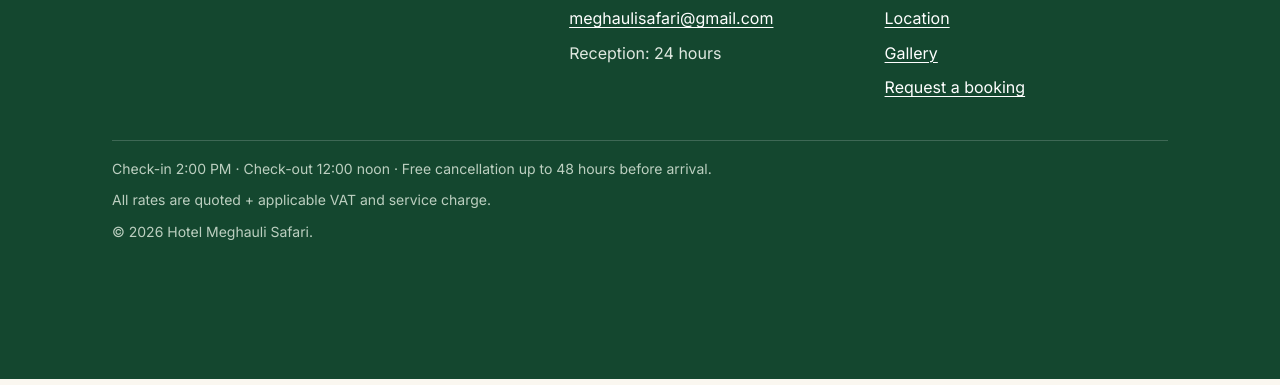
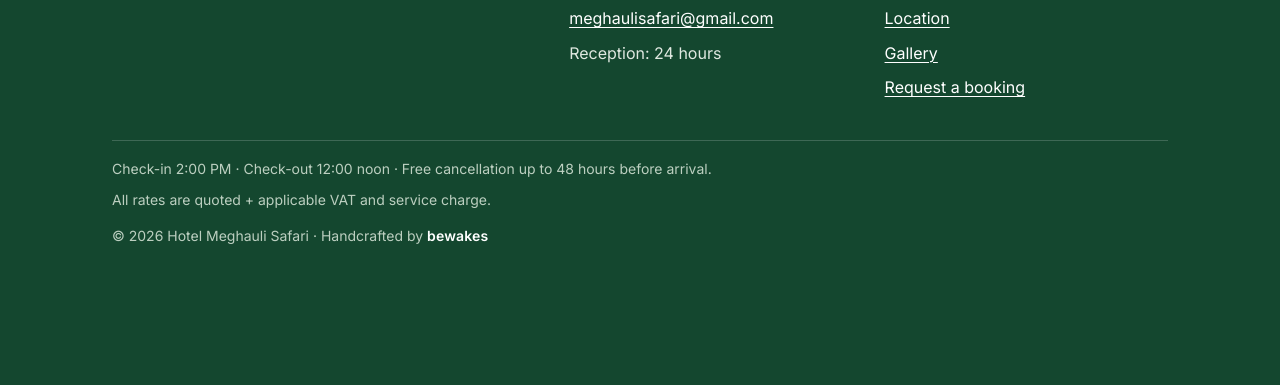
Before and after one commit to meghaulisafari/meghaulisafari.github.io, a plain HTML site: page index.html in a window 1280 px wide. Shown: the part 4245-4630 px from the top of the page. Drawn offline with Linux system fonts and the light colour scheme.

Commit message:
Update footer with builderder's name

```diff
--- a/css/style.css
+++ b/css/style.css
@@ -1432,6 +1432,45 @@
   max-width: none;
 }
 
+/* Build credit. Quiet enough not to compete with the hotel's own name,
+   with a terracotta-to-green underline that sweeps in on hover. */
+.credit {
+  margin-top: var(--sp-3);
+}
+
+.credit__link {
+  position: relative;
+  display: inline-block;
+  color: #fff;
+  font-weight: 600;
+  text-decoration: none;
+  letter-spacing: 0.01em;
+  padding-bottom: 2px;
+}
+
+.credit__link::after {
+  content: "";
+  position: absolute;
+  left: 0;
+  right: 0;
+  bottom: 0;
+  height: 2px;
+  border-radius: 2px;
+  background: linear-gradient(90deg, var(--accent-glow) 0%, #8fc9a5 100%);
+  transform: scaleX(0);
+  transform-origin: left center;
+  transition: transform 0.28s cubic-bezier(0.4, 0, 0.2, 1);
+}
+
+.credit__link:hover::after,
+.credit__link:focus-visible::after {
+  transform: scaleX(1);
+}
+
+.credit__link:hover {
+  color: #9fd4b3;
+}
+
 /* Bottom breathing room so the floating button never covers footer links */
 body {
   padding-bottom: 0;
--- a/index.html
+++ b/index.html
@@ -348,7 +348,7 @@
     <div class="footer-bottom">
       <p>Check-in 2:00 PM · Check-out 12:00 noon · Free cancellation up to 48 hours before arrival.</p>
       <p>All rates are quoted + applicable VAT and service charge.</p>
-      <p>&copy; <span id="current-year">2026</span> Hotel Meghauli Safari.</p>
+      <p class="credit">&copy; <span id="current-year">2026</span> Hotel Meghauli Safari · Handcrafted by <a class="credit__link" href="https://bewakes.com" target="_blank" rel="noopener">bewakes</a></p>
     </div>
   </div>
 </footer>
```
Also changed, not shown: book.html (+1 -1 lines), contact.html (+1 -1 lines), experiences.html (+1 -1 lines), gallery.html (+1 -1 lines), location.html (+1 -1 lines), rooms.html (+1 -1 lines).
